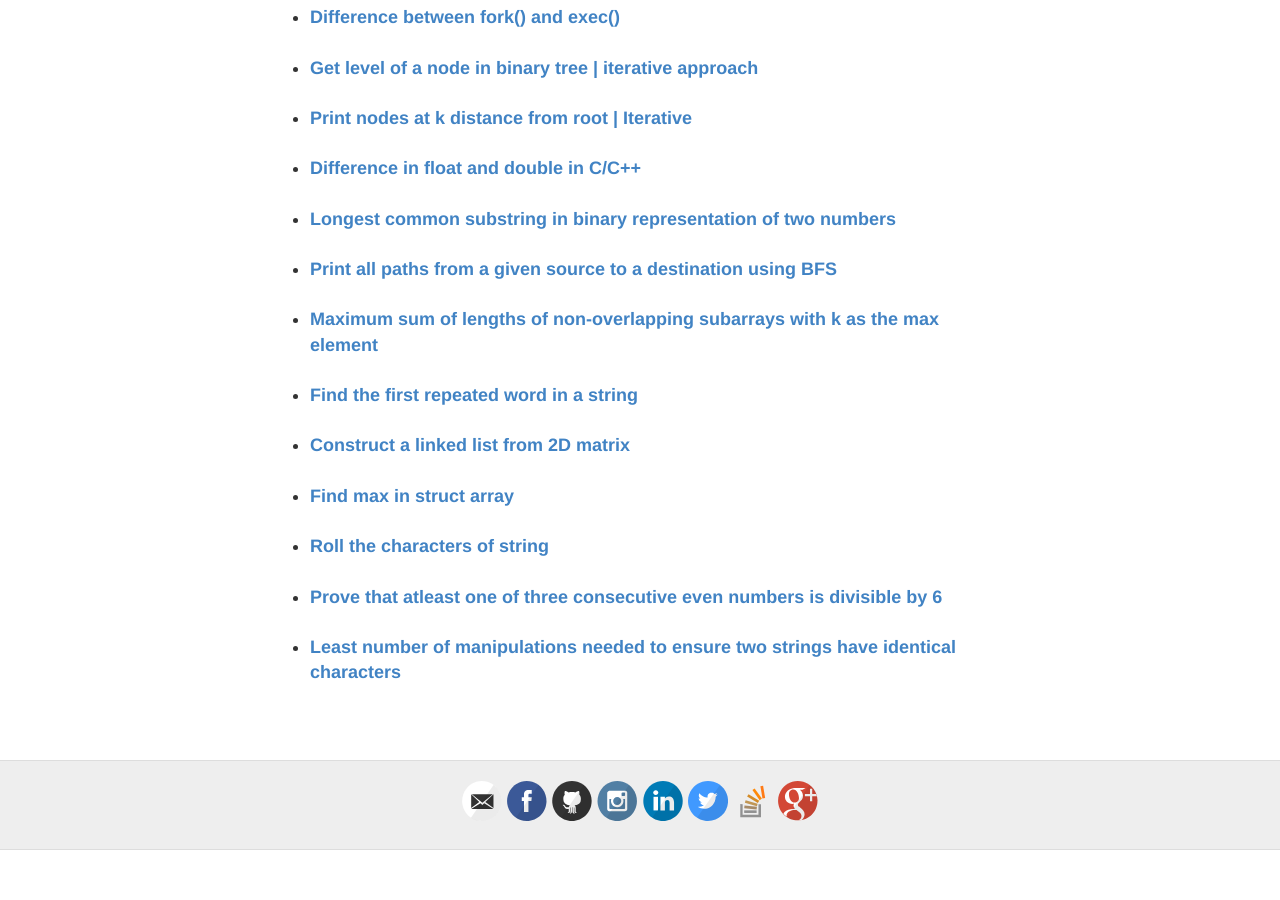
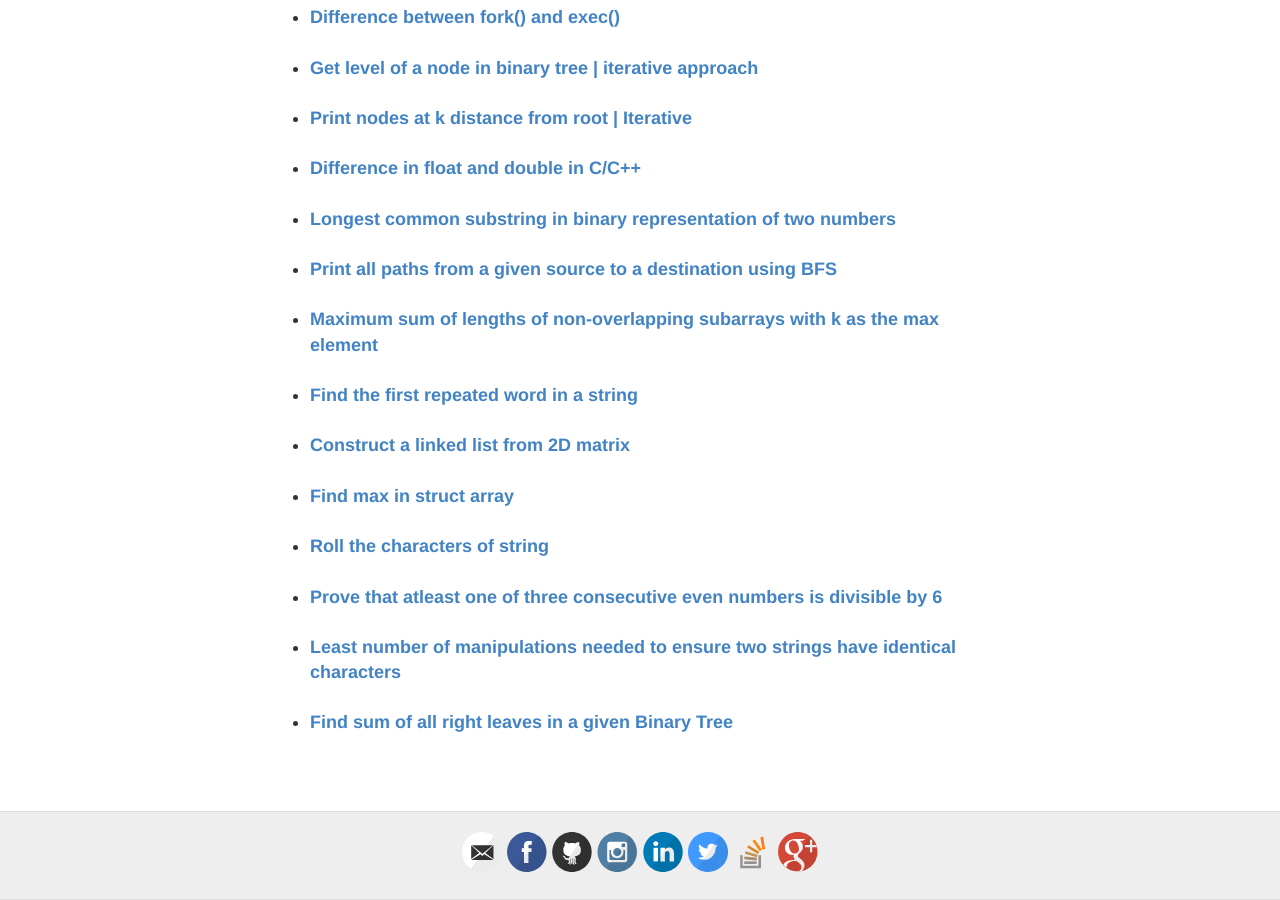
Before and after one commit to msdeep14/msdeep14.github.io, a Jekyll site: the page built from projects/geeksforgeeks_articles.html, in a window 1280 px wide and 900 px high, scrolled down 996 px. Built offline with Jekyll 4.4.1, drawn with Linux system fonts in a browser that asks for light colours; before the commit the page ends 1846 px from its top, so only the background shows below that.

Commit message:
add geeksforgeeks article link

```diff
--- a/projects/geeksforgeeks_articles.html
+++ b/projects/geeksforgeeks_articles.html
@@ -44,6 +44,7 @@ permalink: /projects/geeksforgeeks_articles
         <li><strong><a target="_blank" href = "http://www.geeksforgeeks.org/roll-characters-string/">Roll the characters of string</a></strong></li><br/>
         <li><strong><a target="_blank" href = "http://www.geeksforgeeks.org/prove-atleast-one-three-consecutive-even-numbers-divisible-6/">Prove that atleast one of three consecutive even numbers is divisible by 6</a></strong></li><br/>
         <li><strong><a target="_blank" href = "http://www.geeksforgeeks.org/least-number-manipulations-needed-ensure-two-strings-identical-characters/">Least number of manipulations needed to ensure two strings have identical characters</a></strong></li><br/>
+        <li><strong><a target="_blank" href = "http://www.geeksforgeeks.org/find-sum-right-leaves-given-binary-tree/">Find sum of all right leaves in a given Binary Tree</a></strong></li><br/>
     </ul>
 </p>
 </body>
```
